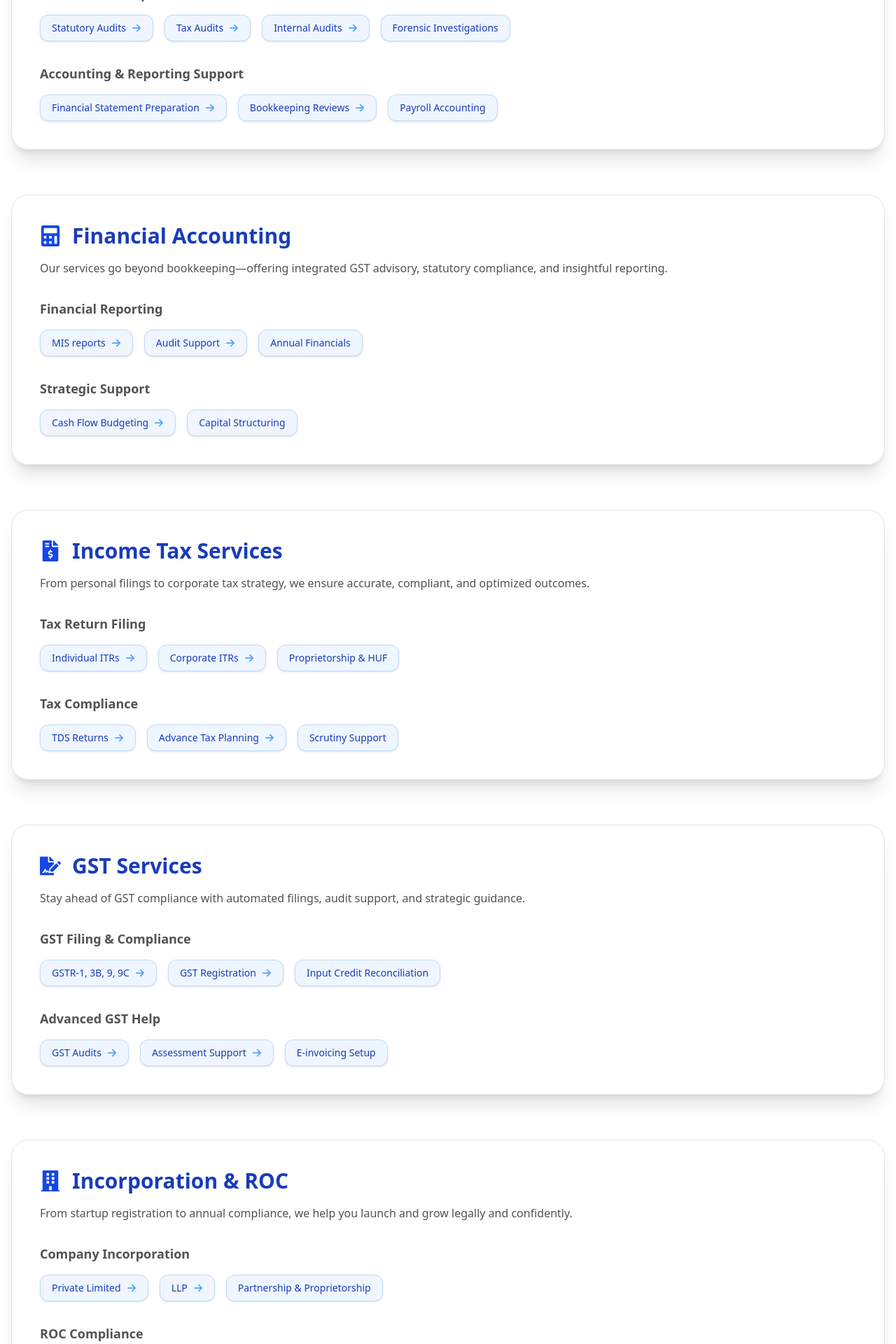
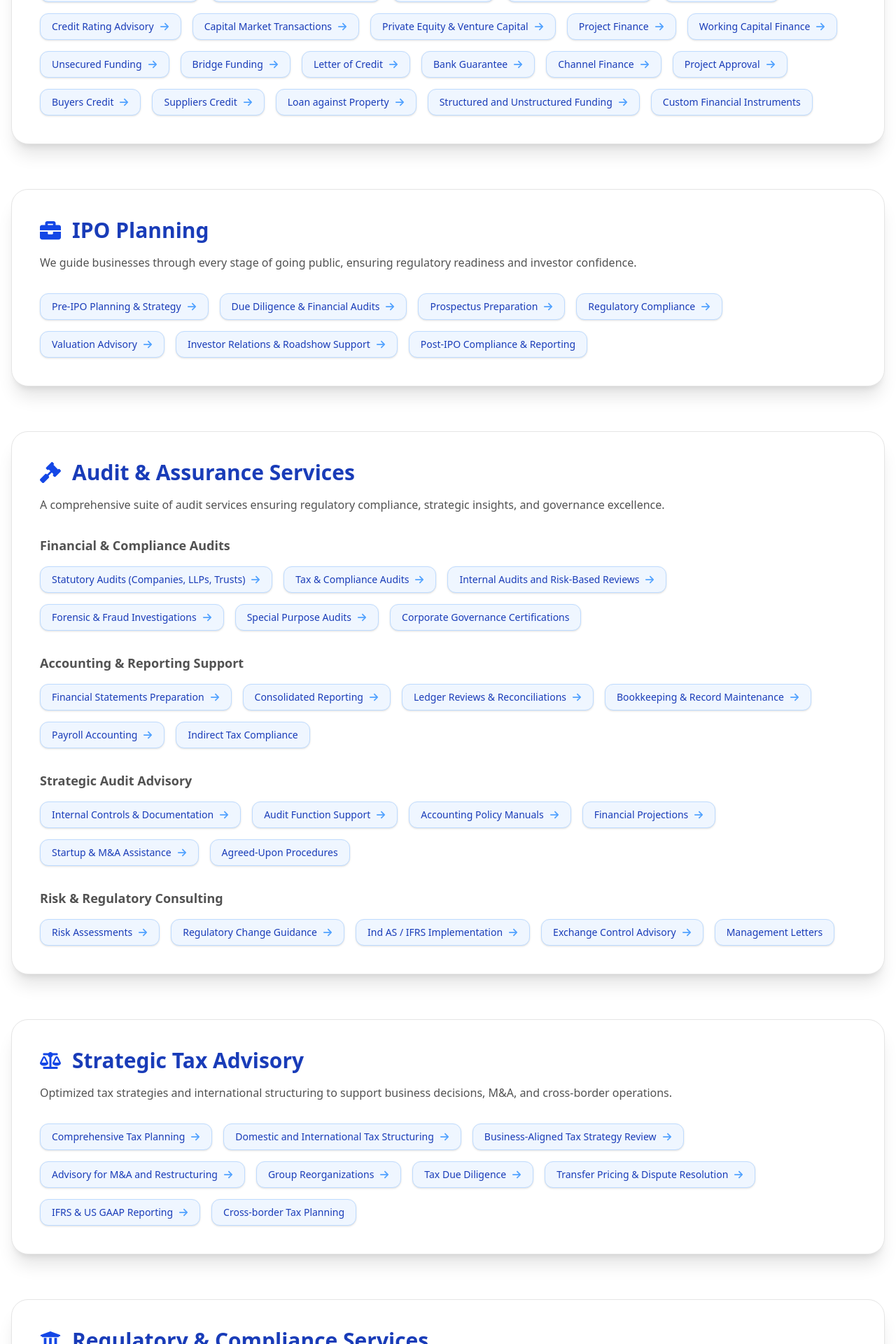
Before and after one commit to lucifer78907/A-B-S-Associates, a React (Vite) app: page /services in a window 1280 px wide. Shown: the part 580-2500 px from the top of the page at 70% size. Built offline with nearby package versions, Linux system fonts and the light colour scheme; a web font is replaced by a local one.

Commit message:
+About PracticeArea Services revamp

```diff
--- a/src/pages/PracticeAreas.tsx
+++ b/src/pages/PracticeAreas.tsx
@@ -9,19 +9,46 @@ import {
     FaTshirt,
     FaCar,
     FaHotel,
+    FaMoneyBillWave,
+    FaGlobe,
+    FaLaptopCode,
+    FaHeartbeat,
+    FaBoxOpen,
+    FaCogs,
+    FaShieldAlt,
+    FaStore,
+    FaBoxes,
+    FaTruckMoving,
+    FaChalkboardTeacher,
+    FaFlag,
+    FaPlane,
+    FaBus,
 } from 'react-icons/fa';
 
 const services = [
     { icon: FaIndustry, title: 'Iron & Steel' },
     { icon: FaSeedling, title: 'Agro & Food Processing' },
     { icon: FaBuilding, title: 'Infrastructure' },
-    { icon: FaUniversity, title: 'NBFC' },
+    { icon: FaMoneyBillWave, title: 'Banking & Financial Sector Services' },
     { icon: FaBolt, title: 'Power & Energy' },
     { icon: FaHome, title: 'Real Estate' },
     { icon: FaPills, title: 'Pharma & Chemical' },
     { icon: FaTshirt, title: 'Textile' },
     { icon: FaCar, title: 'Automobile' },
     { icon: FaHotel, title: 'Hospitability' },
+    { icon: FaGlobe, title: 'Forex & Overseas Transactions' },
+    { icon: FaLaptopCode, title: 'Software and IT' },
+    { icon: FaHeartbeat, title: 'Healthcare' },
+    { icon: FaBoxOpen, title: 'FMCG' },
+    { icon: FaCogs, title: 'Capital Goods' },
+    { icon: FaShieldAlt, title: 'Insurance' },
+    { icon: FaStore, title: 'Retail Trade' },
+    { icon: FaBoxes, title: 'Wholesale Trade' },
+    { icon: FaTruckMoving, title: 'Logistics' },
+    { icon: FaChalkboardTeacher, title: 'Education' },
+    { icon: FaFlag, title: 'International Affairs' },
+    { icon: FaPlane, title: 'Tourism' },
+    { icon: FaBus, title: 'Transportation' },
 ];
 
 export default function PracticeAreas() {
@@ -30,8 +57,9 @@ export default function PracticeAreas() {
             <h2 className="text-blue-500 text-7xl font-bold font-display text-center mb-12">
                 Practice Areas
             </h2>
-            <p className="text-gray-600 text-lg sm:text-xl mb-12 text-center  mx-auto">
-                At ABS & Associates, we specialize in a wide range of industries, providing tailored audit, tax, and advisory services to help your business thrive.</p>
+            <p className="text-gray-600 text-lg sm:text-xl mb-12 text-center mx-auto max-w-3xl">
+                At ABS & Associates, we specialize in a wide range of industries, providing tailored audit, tax, and advisory services to help your business thrive.
+            </p>
             <div className="grid grid-cols-1 sm:grid-cols-2 lg:grid-cols-3 gap-8">
                 {services.map(({ icon: Icon, title }, index) => (
                     <div
--- a/src/pages/Services.tsx
+++ b/src/pages/Services.tsx
@@ -1,120 +1,320 @@
+import { FaArrowRight } from "react-icons/fa6";
 import {
+    FaBriefcase,
+    FaGavel,
+    FaChartLine,
+    FaUniversity,
     FaBalanceScale,
-    FaCalculator,
+    FaBuilding,
     FaFileInvoiceDollar,
-    FaFileSignature,
-    FaBuilding,
-    FaRegRegistered,
+    FaUserTie,
+    FaLandmark,
+    FaUserShield,
+    FaRegClipboard,
 } from "react-icons/fa";
-import { FaArrowRight } from "react-icons/fa6";
 
 const services = [
     {
-        icon: <FaBalanceScale className="text-blue-700 text-3xl" />,
+        icon: <FaChartLine className="text-blue-700 text-3xl" />,
+        title: "Corporate Finance",
+        overview:
+            "Comprehensive financing solutions tailored for business growth, liquidity, and expansion across diverse markets.",
+        categories: [
+            {
+                label: null,
+                items: [
+                    "Debt Syndication Advisory",
+                    "Project & Structured Finance",
+                    "Trade Finance",
+                    "International Financing",
+                    "Debt Structuring",
+                    "Credit Rating Advisory",
+                    "Capital Market Transactions",
+                    "Private Equity & Venture Capital",
+                    "Project Finance",
+                    "Working Capital Finance",
+                    "Unsecured Funding",
+                    "Bridge Funding",
+                    "Letter of Credit",
+                    "Bank Guarantee",
+                    "Channel Finance",
+                    "Project Approval",
+                    "Buyers Credit",
+                    "Suppliers Credit",
+                    "Loan against Property",
+                    "Structured and Unstructured Funding",
+                    "Custom Financial Instruments",
+                ],
+            },
+        ],
+    },
+    {
+        icon: <FaBriefcase className="text-blue-700 text-3xl" />,
+        title: "IPO Planning",
+        overview:
+            "We guide businesses through every stage of going public, ensuring regulatory readiness and investor confidence.",
+        categories: [
+            {
+                label: null,
+                items: [
+                    "Pre-IPO Planning & Strategy",
+                    "Due Diligence & Financial Audits",
+                    "Prospectus Preparation",
+                    "Regulatory Compliance",
+                    "Valuation Advisory",
+                    "Investor Relations & Roadshow Support",
+                    "Post-IPO Compliance & Reporting",
+                ],
+            },
+        ],
+    },
+    {
+        icon: <FaGavel className="text-blue-700 text-3xl" />,
         title: "Audit & Assurance Services",
         overview:
-            "We view auditing not just as a regulatory necessity, but as a powerful tool for business transformation.",
+            "A comprehensive suite of audit services ensuring regulatory compliance, strategic insights, and governance excellence.",
         categories: [
             {
                 label: "Financial & Compliance Audits",
                 items: [
-                    "Statutory Audits",
-                    "Tax Audits",
-                    "Internal Audits",
-                    "Forensic Investigations",
+                    "Statutory Audits (Companies, LLPs, Trusts)",
+                    "Tax & Compliance Audits",
+                    "Internal Audits and Risk-Based Reviews",
+                    "Forensic & Fraud Investigations",
+                    "Special Purpose Audits",
+                    "Corporate Governance Certifications",
                 ],
             },
             {
                 label: "Accounting & Reporting Support",
                 items: [
-                    "Financial Statement Preparation",
-                    "Bookkeeping Reviews",
+                    "Financial Statements Preparation",
+                    "Consolidated Reporting",
+                    "Ledger Reviews & Reconciliations",
+                    "Bookkeeping & Record Maintenance",
                     "Payroll Accounting",
+                    "Indirect Tax Compliance",
+                ],
+            },
+            {
+                label: "Strategic Audit Advisory",
+                items: [
+                    "Internal Controls & Documentation",
+                    "Audit Function Support",
+                    "Accounting Policy Manuals",
+                    "Financial Projections",
+                    "Startup & M&A Assistance",
+                    "Agreed-Upon Procedures",
+                ],
+            },
+            {
+                label: "Risk & Regulatory Consulting",
+                items: [
+                    "Risk Assessments",
+                    "Regulatory Change Guidance",
+                    "Ind AS / IFRS Implementation",
+                    "Exchange Control Advisory",
+                    "Management Letters",
                 ],
             },
         ],
     },
     {
-        icon: <FaCalculator className="text-blue-700 text-3xl" />,
-        title: "Financial Accounting",
+        icon: <FaBalanceScale className="text-blue-700 text-3xl" />,
+        title: "Strategic Tax Advisory",
         overview:
-            "Our services go beyond bookkeeping—offering integrated GST advisory, statutory compliance, and insightful reporting.",
+            "Optimized tax strategies and international structuring to support business decisions, M&A, and cross-border operations.",
         categories: [
             {
-                label: "Financial Reporting",
-                items: ["MIS reports", "Audit Support", "Annual Financials"],
+                label: null,
+                items: [
+                    "Comprehensive Tax Planning",
+                    "Domestic and International Tax Structuring",
+                    "Business-Aligned Tax Strategy Review",
+                    "Advisory for M&A and Restructuring",
+                    "Group Reorganizations",
+                    "Tax Due Diligence",
+                    "Transfer Pricing & Dispute Resolution",
+                    "IFRS & US GAAP Reporting",
+                    "Cross-border Tax Planning",
+                ],
             },
+        ],
+    },
+    {
+        icon: <FaUniversity className="text-blue-700 text-3xl" />,
+        title: "Regulatory & Compliance Services",
+        overview:
+            "Expert assistance with tax filings, registrations, regulatory compliance, and ongoing statutory reporting.",
+        categories: [
             {
-                label: "Strategic Support",
-                items: ["Cash Flow Budgeting", "Capital Structuring"],
+                label: null,
+                items: [
+                    "Advance Tax Calculations & Advisory",
+                    "TDS Compliance",
+                    "Income Tax Return Filing",
+                    "PAN/FRRO for Non-Residents",
+                    "GST Compliance",
+                    "Regulatory Filing & Reporting",
+                    "RBI & Statutory Approvals",
+                    "Exchange Control Compliance",
+                ],
+            },
+        ],
+    },
+    {
+        icon: <FaUserShield className="text-blue-700 text-3xl" />,
+        title: "Litigation & Representation",
+        overview:
+            "Representation and support across all levels of tax litigation, dispute resolution, and strategic legal engagement.",
+        categories: [
+            {
+                label: null,
+                items: [
+                    "Representation before Tax Authorities",
+                    "Transfer Pricing Representation",
+                    "Tax Assessment & Scrutiny",
+                    "Litigation Strategy & Advice",
+                    "Coordination with Legal Counsels",
+                ],
             },
         ],
     },
     {
         icon: <FaFileInvoiceDollar className="text-blue-700 text-3xl" />,
-        title: "Income Tax Services",
+        title: "Indirect Tax & GST Services",
         overview:
-            "From personal filings to corporate tax strategy, we ensure accurate, compliant, and optimized outcomes.",
+            "End-to-end GST advisory including implementation, compliance, and optimizing tax positions in supply chains.",
         categories: [
             {
-                label: "Tax Return Filing",
-                items: ["Individual ITRs", "Corporate ITRs", "Proprietorship & HUF"],
-            },
-            {
-                label: "Tax Compliance",
-                items: ["TDS Returns", "Advance Tax Planning", "Scrutiny Support"],
+                label: null,
+                items: [
+                    "GST Implementation Assistance",
+                    "Supply Chain Tax Analysis",
+                    "Tax-Efficient Supply Chain Models",
+                    "GST Filing & Credit Utilization",
+                ],
             },
         ],
     },
     {
-        icon: <FaFileSignature className="text-blue-700 text-3xl" />,
-        title: "GST Services",
+        icon: <FaRegClipboard className="text-blue-700 text-3xl" />,
+        title: "Foreign Accounting & Other Tasks",
         overview:
-            "Stay ahead of GST compliance with automated filings, audit support, and strategic guidance.",
+            "Efficient international accounting, returns filing, and entity formation support for global operations.",
         categories: [
             {
-                label: "GST Filing & Compliance",
+                label: null,
                 items: [
-                    "GSTR-1, 3B, 9, 9C",
-                    "GST Registration",
-                    "Input Credit Reconciliation",
+                    "Accounts Management",
+                    "Returns Filing",
+                    "Company Formation",
+                    "Modifications & Amendments",
                 ],
-            },
-            {
-                label: "Advanced GST Help",
-                items: ["GST Audits", "Assessment Support", "E-invoicing Setup"],
             },
         ],
     },
     {
         icon: <FaBuilding className="text-blue-700 text-3xl" />,
-        title: "Incorporation & ROC",
+        title: "Financial Accounting",
         overview:
-            "From startup registration to annual compliance, we help you launch and grow legally and confidently.",
+            "Expert advice on optimizing tax implications, input credit structuring, and efficient financial operations under GST.",
         categories: [
             {
-                label: "Company Incorporation",
+                label: null,
                 items: [
-                    "Private Limited",
-                    "LLP",
-                    "Partnership & Proprietorship",
+                    "GST Impact Analysis",
+                    "Input Tax Credit Structuring",
+                    "Reverse Charge Advisory",
+                    "Optimized Tax Planning",
                 ],
-            },
-            {
-                label: "ROC Compliance",
-                items: ["Annual Filings", "DIR-3 KYC", "Board Resolution Drafting"],
             },
         ],
     },
     {
-        icon: <FaRegRegistered className="text-blue-700 text-3xl" />,
+        icon: <FaUserTie className="text-blue-700 text-3xl" />,
+        title: "Virtual CFO",
+        overview:
+            "Strategic financial leadership and operational oversight through tailored virtual CFO services.",
+        categories: [
+            {
+                label: "Compliance",
+                items: [
+                    "Banks, Financial Institutions",
+                    "Income Tax & GST Department",
+                    "Government Departments",
+                ],
+            },
+            {
+                label: "Financial Management & Reporting",
+                items: [
+                    "MIS Reports",
+                    "Cost Analysis",
+                    "Audit & Statutory Reporting",
+                    "Business Consolidation",
+                    "Annual Financial Statements",
+                ],
+            },
+            {
+                label: "Strategic & Operational Support",
+                items: [
+                    "Cash Flow Budgeting",
+                    "Strategic Planning",
+                    "Capital Structuring",
+                    "Working Capital Optimization",
+                ],
+            },
+            {
+                label: "Tax & Compliance",
+                items: [
+                    "GST Compliance",
+                    "Withholding Tax Management",
+                    "Return Filing",
+                    "Tax Liability Reviews",
+                ],
+            },
+            {
+                label: "Payroll Support",
+                items: [
+                    "Payroll Processing",
+                    "Tax Documentation",
+                    "Liaison with Tax Authorities",
+                ],
+            },
+        ],
+    },
+    {
+        icon: <FaLandmark className="text-blue-700 text-3xl" />,
+        title: "Corporate Law Advisory",
+        overview:
+            "Comprehensive support for company formation, legal compliance, business restructuring, and closure.",
+        categories: [
+            {
+                label: null,
+                items: [
+                    "Formation of Entities (Company, LLP, Trust, etc.)",
+                    "Registered Address Transfer",
+                    "Legal & Financial Advisory",
+                    "Startup & Investment Compliance",
+                    "Management Changes & Statutory Records",
+                    "LLP Conversions",
+                    "Branch & Liaison Office Compliance",
+                    "Joint Ventures",
+                    "Winding-Up / Closure",
+                ],
+            },
+        ],
+    },
+    {
+        icon: <FaRegClipboard className="text-blue-700 text-3xl" />,
         title: "Registrations",
         overview:
-            "Get registered with ease—from MSME and FSSAI to Import-Export licenses.",
+            "Fast and compliant registration services for business and statutory operations.",
         categories: [
             {
-                label: "Business & Govt. Registrations",
+                label: null,
                 items: [
+                    "GST Registration",
                     "MSME (Udyam)",
                     "FSSAI",
                     "Shop & Establishment",
@@ -128,11 +328,11 @@ const services = [
 export default function Services() {
     return (
         <section className="max-w-7xl mx-auto px-4 py-16">
-            <h2 className="text-blue-500 text-7xl font-bold font-display text-center mb-6">
+            <h2 className="text-blue-500 text-5xl sm:text-6xl font-bold font-display text-center mb-6">
                 Our Services
             </h2>
-            <p className="text-neutral-600 text-lg sm:text-xl mb-12 text-center mx-auto ">
-                We offer a comprehensive suite of services designed to meet the diverse needs of our clients, from startups to established enterprises.
+            <p className="text-neutral-600 text-lg sm:text-xl mb-12 text-center mx-auto max-w-3xl">
+                We deliver a wide array of specialized services for individuals, startups, enterprises, and global organizations.
             </p>
 
             <div className="space-y-16">
@@ -153,11 +353,12 @@ export default function Services() {
                         <div className="space-y-8">
                             {service.categories.map((cat, i) => (
                                 <div key={i}>
-                                    <h4 className="text-neutral-600 font-semibold text-lg mb-4">
-                                        {cat.label}
-                                    </h4>
-
-                                    <div className="flex flex-wrap gap-4 items-center">
+                                    {cat.label && (
+                                        <h4 className="text-neutral-600 font-semibold text-lg mb-4">
+                                            {cat.label}
+                                        </h4>
+                                    )}
+                                    <div className="flex flex-wrap gap-4">
                                         {cat.items.map((item, idx) => (
                                             <div
                                                 key={idx}
```
Also changed, not shown: src/pages/About.tsx (+4 -5 lines).
